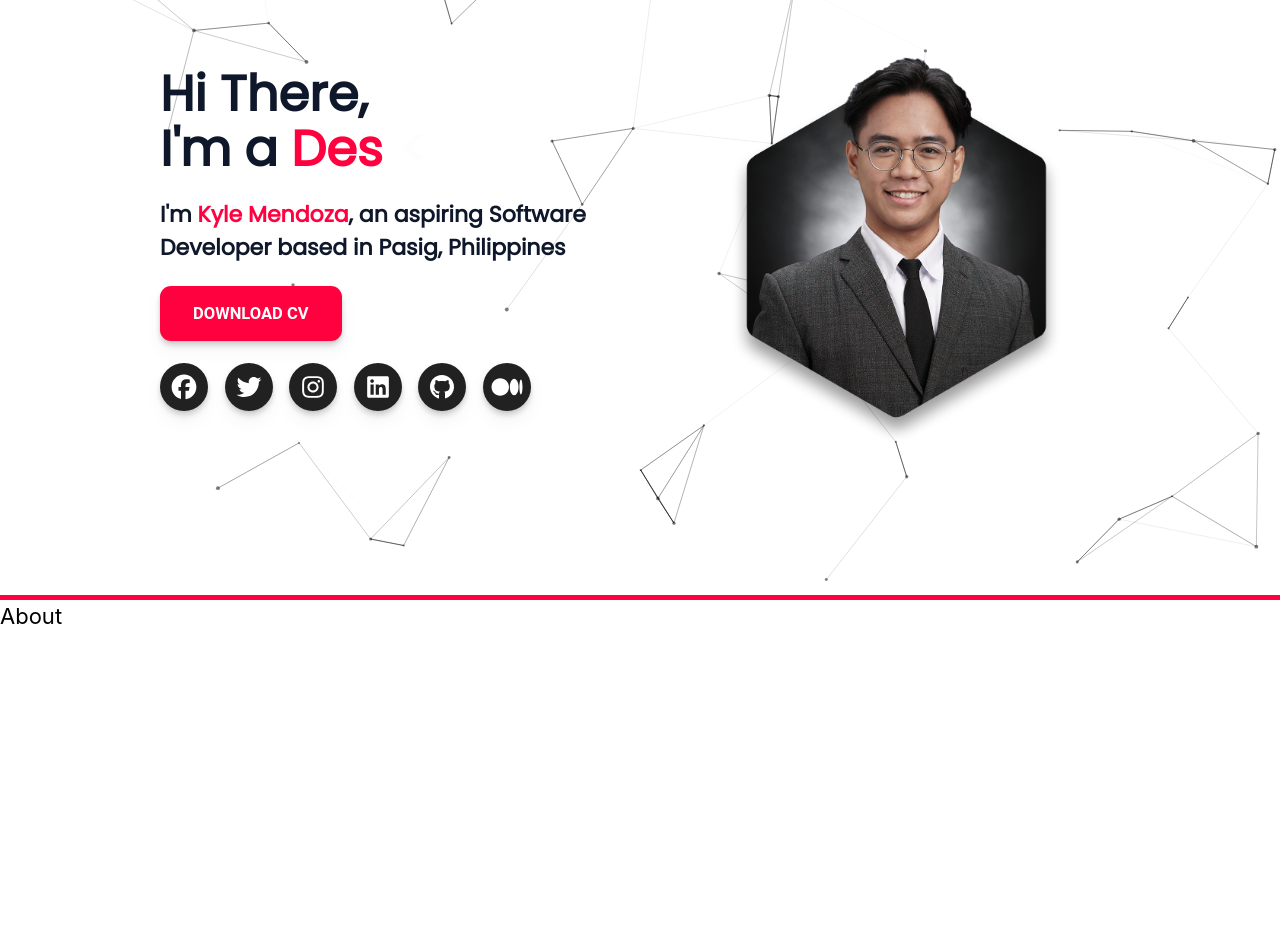
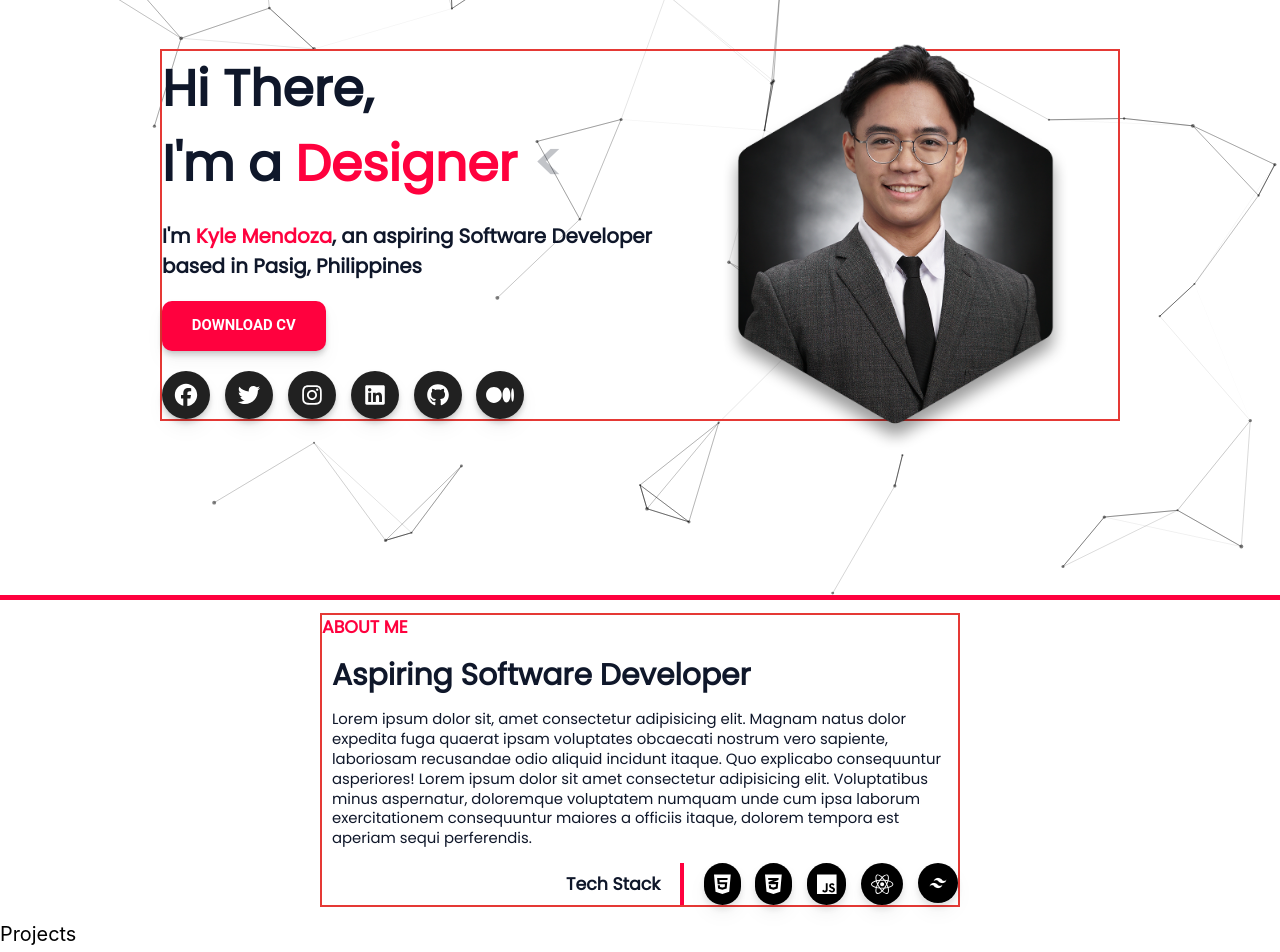
Before and after one commit to KyleeMendoza/KylePortfolio, a React (Create React App) app: page / in a window 1280 px wide. Shown: the part 200-1152 px from the top of the page. Built offline with nearby package versions, Linux system fonts and the light colour scheme.

Commit message:
about section done

```diff
--- a/src/App.css
+++ b/src/App.css
@@ -1,13 +1,19 @@
 html {
-  font-size: calc(16px + (24 - 16) * ((100vw - 300px) / (1600 - 300)));
+  /* font-size: calc(16px + (24 - 16) * ((100vw - 300px) / (1600 - 300))); */
+  font-size: clamp(1rem, 0.6897rem + 0.6897vw, 1.5rem);
 }
 .hero-bg {
-  max-width: calc(100% - 100px);
+  max-width: calc(100% - 80px);
   height: auto;
 }
 .icon-link {
   max-width: calc(100% - 100px);
   height: auto;
+}
+
+.home-text {
+  /* font-size: clamp(0.5rem, 12vw + 1rem, 3rem); */
+  font-size: clamp(2rem, 0.7586rem + 2.7586vw, 4rem);
 }
 
 .btn-hover {
--- a/src/App.tsx
+++ b/src/App.tsx
@@ -4,9 +4,13 @@
 
 import { motion, useScroll, useSpring } from "framer-motion";
 
-import NavBar from "./screens/NavBar";
+import NavBar from "./components/NavBar";
+import Particle from "./components/Particle";
+
 import Home from "./screens/Home";
-import Particle from "./components/Particle";
+import About from "./screens/About";
+import Projects from "./screens/Projects";
+import Contact from "./screens/Contact";
 
 function App() {
   const { scrollYProgress } = useScroll();
@@ -19,7 +23,7 @@
   return (
     <div className="relative ">
       <motion.div className="progress-bar" style={{ scaleX }} />
-      <div className="flex flex-col h-screen">
+      <div className="flex flex-col h-screen" id="home">
         <header>
           <NavBar />
         </header>
@@ -27,17 +31,14 @@
           <Home />
         </body>
       </div>
-      <div className="h-screen">
-        <h1>About</h1>
+      <div className="h-[40vh]" id="about">
+        <About />
       </div>
-      <div className="h-screen">
-        <h1>Skills</h1>
+      <div className="h-screen" id="projects">
+        <Projects />
       </div>
-      <div className="h-screen">
-        <h1>Project</h1>
-      </div>
-      <div className="h-screen">
-        <h1>Contact</h1>
+      <div className="h-screen" id="contact">
+        <Contact />
       </div>
       <div className="w-full h-screen absolute top-0 left-0" id="particles">
         <Particle />
--- a/src/screens/NavBar.tsx
+++ b/src/components/NavBar.tsx
@@ -1,14 +1,13 @@
 import React, { useState } from "react";
 
 import Logo from "../assets/logo.png";
-import Menu from "../components/Menu";
+import Menu from "./Menu";
 
 function NavBar() {
   const [isOpen, setIsOpen] = useState(false);
   const navData = [
     { path: "#home", name: "Home" },
     { path: "#about", name: "About" },
-    { path: "#skills", name: "Skills" },
     { path: "#projects", name: "Projects" },
     { path: "#contact", name: "Contact" },
   ];
--- /dev/null
+++ b/src/screens/About.tsx
@@ -0,0 +1,161 @@
+import React, { useEffect } from "react";
+import { Button, IconButton } from "@material-tailwind/react";
+import { FontAwesomeIcon } from "@fortawesome/react-fontawesome";
+import { motion, useAnimation, useAnimationControls } from "framer-motion";
+import { useInView } from "react-intersection-observer";
+import {
+  faHtml5,
+  faCss3Alt,
+  faJs,
+  faReact,
+} from "@fortawesome/free-brands-svg-icons";
+import faTailwind from "../assets/tailwind-icon.png";
+
+function About() {
+  const { ref, inView } = useInView({
+    threshold: 0.4,
+  });
+  const h1 = useAnimation();
+  const h2 = useAnimation();
+  const link = useAnimation();
+  const heroBg = useAnimation();
+
+  useEffect(() => {
+    if (inView) {
+      h1.start({
+        x: 0,
+        opacity: 1,
+        transition: { type: "tween", bounce: 0.2, duration: 0.5 },
+      });
+      h2.start({
+        x: 0,
+        opacity: 1,
+        transition: { type: "tween", bounce: 0.2, duration: 0.7 },
+      });
+      link.start((i) => ({
+        y: 0,
+        opacity: 1,
+        transition: {
+          type: "spring",
+          delay: i * 0.05,
+          bounce: 0.7,
+          duration: 1.5,
+        },
+      }));
+    }
+
+    if (!inView) {
+      h1.start({
+        x: -50,
+        opacity: 0,
+      });
+      h2.start({
+        x: 50,
+        opacity: 0,
+      });
+      link.start({
+        y: -30,
+        opacity: 0,
+      });
+    }
+  }, [inView]);
+
+  return (
+    <div ref={ref} className="flex h-full justify-center items-center">
+      <div className="w-[50%] font-['Poppins'] text-darkBlue border border-2 border-red-600">
+        <motion.p
+          className="text-sm font-bold mb-3 text-brightRed"
+          animate={h1}
+        >
+          ABOUT ME
+        </motion.p>
+        <motion.div className="flex flex-col ml-2" animate={h2}>
+          <p className="text-2xl font-bold mb-3 ">
+            Aspiring Software Developer
+          </p>
+          <p className="text-xs mb-3">
+            Lorem ipsum dolor sit, amet consectetur adipisicing elit. Magnam
+            natus dolor expedita fuga quaerat ipsam voluptates obcaecati nostrum
+            vero sapiente, laboriosam recusandae odio aliquid incidunt itaque.
+            Quo explicabo consequuntur asperiores! Lorem ipsum dolor sit amet
+            consectetur adipisicing elit. Voluptatibus minus aspernatur,
+            doloremque voluptatem numquam unde cum ipsa laborum exercitationem
+            consequuntur maiores a officiis itaque, dolorem tempora est aperiam
+            sequi perferendis.
+          </p>
+        </motion.div>
+        <div className="flex flex-row-reverse">
+          <div className="flex gap-3 ml-4 pl-4 border-l-4 border-brightRed ml-4">
+            <motion.a
+              custom={0}
+              animate={link}
+              className="drop-shadow-lg"
+              title="HTML"
+            >
+              <div className="rounded-full block bg-black p-2 ">
+                <FontAwesomeIcon
+                  icon={faHtml5}
+                  className="flex text-lg text-white"
+                />
+              </div>
+            </motion.a>
+            <motion.a
+              custom={1}
+              animate={link}
+              className="drop-shadow-lg "
+              title="CSS"
+            >
+              <div className="rounded-full block bg-black p-2 ">
+                <FontAwesomeIcon
+                  icon={faCss3Alt}
+                  className="flex text-lg text-white"
+                />
+              </div>
+            </motion.a>
+            <motion.a
+              custom={2}
+              animate={link}
+              className="drop-shadow-lg"
+              title="JavaScript"
+            >
+              <div className="rounded-full block bg-black p-2 ">
+                <FontAwesomeIcon
+                  icon={faJs}
+                  className="flex text-lg text-white"
+                />
+              </div>
+            </motion.a>
+            <motion.a
+              custom={3}
+              animate={link}
+              className="drop-shadow-lg"
+              title="ReactJs"
+            >
+              <div className="rounded-full block bg-black p-2 ">
+                <FontAwesomeIcon
+                  icon={faReact}
+                  className="flex text-lg text-white"
+                />
+              </div>
+            </motion.a>
+            <motion.a
+              custom={3}
+              animate={link}
+              className="drop-shadow-lg"
+              title="Tailwind CSS"
+            >
+              <div className="rounded-full block bg-black p-2 w-8">
+                <img src={faTailwind} alt="Tailwind CSS" />
+              </div>
+            </motion.a>
+          </div>
+          <motion.div className="flex items-center" animate={h1}>
+            <p className="font-bold text-sm">Tech Stack</p>
+          </motion.div>
+        </div>
+      </div>
+    </div>
+  );
+}
+
+export default About;
--- /dev/null
+++ b/src/screens/Contact.tsx
@@ -0,0 +1,7 @@
+import React from "react";
+
+function Contact() {
+  return <div>Contact</div>;
+}
+
+export default Contact;
--- a/src/screens/Home.tsx
+++ b/src/screens/Home.tsx
@@ -25,7 +25,7 @@
       "Innovator",
       "Collaborator",
       "Learner",
-      "Problem-solver",
+      "Solver",
       "Tester",
       "Gamer",
     ],
@@ -47,17 +47,17 @@
       h1.start({
         x: 0,
         opacity: 1,
-        transition: { type: "tween", bounce: 0.2, duration: 0.3 },
+        transition: { type: "tween", bounce: 0.2, duration: 0.5 },
       });
       h2.start({
         x: 0,
         opacity: 1,
-        transition: { type: "tween", bounce: 0.2, duration: 0.5 },
+        transition: { type: "tween", bounce: 0.2, duration: 0.7 },
       });
       heroBg.start({
         x: 0,
         opacity: 1,
-        transition: { type: "tween", bounce: 0.2, duration: 0.3 },
+        transition: { type: "tween", bounce: 0.2, duration: 0.5 },
       });
       link.start((i) => ({
         y: 0,
@@ -91,26 +91,13 @@
     }
   }, [inView]);
 
-  // useEffect(() => {
-  //   link.start((i) => ({
-  //     opacity: 1,
-  //     y: 10,
-  //     transition: {
-  //       type: "spring",
-  //       delay: i * 0.3,
-  //       bounce: 0.7,
-  //       duration: 1,
-  //     },
-  //   }));
-  // }, []);
-
   return (
     <div className="flex w-full justify-center items-center">
-      <div ref={ref} className="flex w-[75%] ">
+      <div ref={ref} className="flex w-[75%] border border-2 border-red-600">
         <div className="w-[53%] font-['Poppins'] font-bold text-darkBlue ">
           <motion.div animate={h1}>
-            <p className="text-4xl">Hi There,</p>
-            <p className="text-4xl">
+            <p className="home-text ">Hi There,</p>
+            <p className="home-text ">
               I'm a <span className="text-brightRed">{text}</span>{" "}
               <span>
                 <Cursor cursorStyle="<" />
@@ -209,7 +196,7 @@
         </div>
         <motion.div
           animate={heroBg}
-          className="flex-1 relative flex items-center justify-center"
+          className="flex-1 relative flex items-center justify-center "
         >
           <div className="justify-center flex absolute ">
             <img src={formalPic} alt="Picture" className="hero-bg right-0" />
--- /dev/null
+++ b/src/screens/Projects.tsx
@@ -0,0 +1,7 @@
+import React from "react";
+
+function Projects() {
+  return <div>Projects</div>;
+}
+
+export default Projects;
```
Also changed, not shown: src/assets/tailwind-icon.png (added), src/components/Menu.css (deleted).
